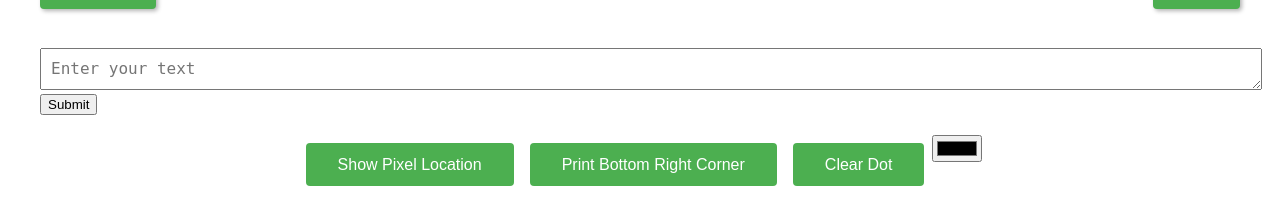
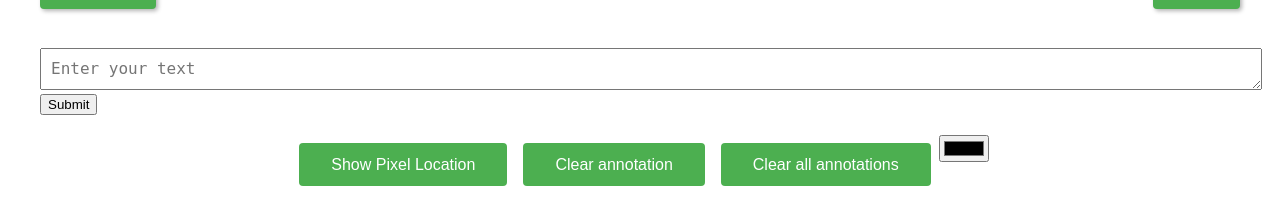
Before and after one commit to julien32/MedicalImageSegmentation, a Django app: page /annotation/44/ in a window 1280 px wide. Shown: the part 608-822 px from the top of the page. Run offline with Django 4.2, Linux system fonts and the light colour scheme; data comes from the database, SQL or seed files in the repository.

Commit message:
Added and implemented clear all annotations button

```diff
--- a/frontendPrototype/prototypeSite/prototypeApp/templates/annotation.html
+++ b/frontendPrototype/prototypeSite/prototypeApp/templates/annotation.html
@@ -44,11 +44,11 @@
         }
 
         /* hier kann man die hover animation von den buttons ändern */
-        #submit:hover, #showPixelButton:hover, #printBottomRightButton:hover, #clearButton:hover {
+        #submit:hover, #showPixelButton:hover, #clearAllAnnotationsButton:hover, #clearSingleAnnotationButton:hover {
             background-color: brown;
         }
 
-        #submit, #showPixelButton, #printBottomRightButton, #clearButton {
+        #submit, #showPixelButton, #clearAllAnnotationsButton, #clearSingleAnnotationButton {
             display: inline-block;
             padding: 0.8rem 2rem;
             margin: 0.5rem;
@@ -117,8 +117,9 @@
 
         <div class="buttons-container">
             <button id="showPixelButton">Show Pixel Location</button>
-            <button id="printBottomRightButton">Print Bottom Right Corner</button>
-            <button id="clearButton">Clear Dot</button>
+            <button id="clearSingleAnnotationButton">Clear annotation</button>
+            <button id="clearAllAnnotationsButton">Clear all annotations</button>
+
             <input id="colorPicker" type="color">
         </div>
     </div>
@@ -126,14 +127,10 @@
     <script>
 
     // ToDo: pass on information of pictures and annotated data only
-    // ToDo: make arrows nicer
     // ToDo: remove buttons for pixel location etc.
     // ToDo: warning on leaving page for losing all annotation progress
     // ToDo: confirmation button for finishing annotation and starting segmentation
     // ToDo: create annotation site that lets you annotate all pictures immediately?
-    // ToDo: Create clear all annotation button
-
-
 
 
         document.addEventListener('DOMContentLoaded', () => {
@@ -235,11 +232,16 @@
                 alert(`Clicked Location: (${x}px, ${y}px)`);
             });
 
-            const printBottomRightButton = document.querySelector('#printBottomRightButton');
-            printBottomRightButton.addEventListener('click', () => {
-                const x = canvas.width;
-                const y = canvas.height;
-                alert(`Bottom Right Corner: (${x}px, ${y}px)`);
+            const clearAllAnnotationsButton = document.querySelector('#clearAllAnnotationsButton');
+            clearAllAnnotationsButton.addEventListener('click', () => {
+                dotPositions = [];
+
+                // Remove existing dot elements from the page
+                const dots = document.querySelectorAll('.circle');
+                dots.forEach((dot) => dot.remove());
+
+                // Reattach the mouse click listener
+                canvas.addEventListener('mousedown', handleMouseDown);
             });
 
             const colorPicker = document.querySelector('#colorPicker');
@@ -247,8 +249,8 @@
                 dotColor = event.target.value;
             });
 
-            const clearButton = document.querySelector('#clearButton');
-            clearButton.addEventListener('click', () => {
+            const clearSingleAnnotationButton = document.querySelector('#clearSingleAnnotationButton');
+            clearSingleAnnotationButton.addEventListener('click', () => {
                 // Clear dot position for current image
 
                 for (let i = 0; i < dotPositions.length; i++) {
```
